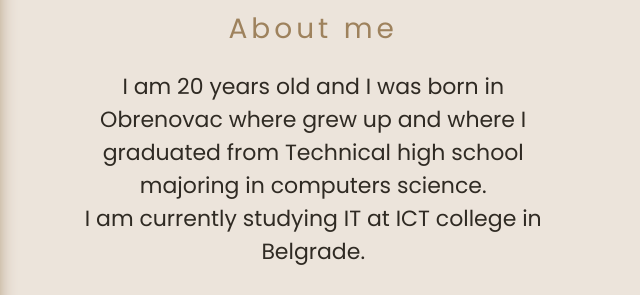
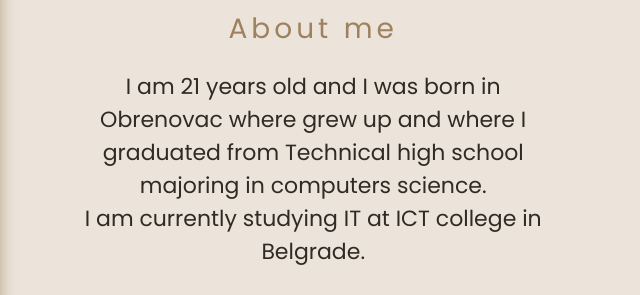
Before and after one commit to 1van4/altair, a plain HTML site: page author.html in a window 1280 px wide. Shown: the part 505-800 px from the top of the page, 570-1210 px from the left. Drawn offline with Linux system fonts and the light colour scheme.

Commit message:
Update author.html

```diff
--- a/author.html
+++ b/author.html
@@ -54,7 +54,7 @@
                 <h2>About me</h2>
 
                 <p>
-                    I am 20 years old and I was born in Obrenovac where grew up and where I graduated from Technical high school majoring in computers science.
+                    I am 21 years old and I was born in Obrenovac where grew up and where I graduated from Technical high school majoring in computers science.
                     <br />
                     I am currently studying IT at ICT college in Belgrade.
 
```
